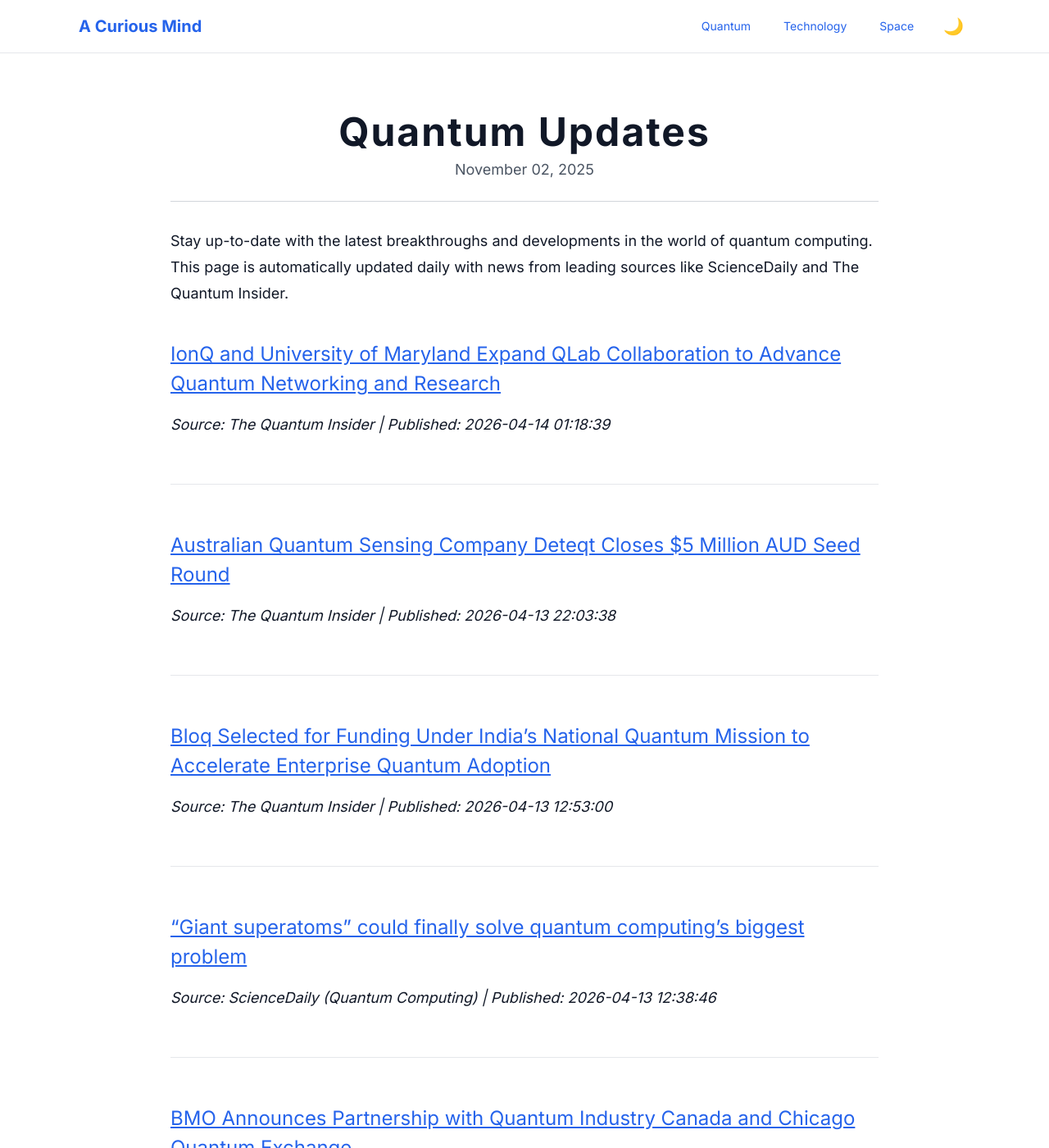
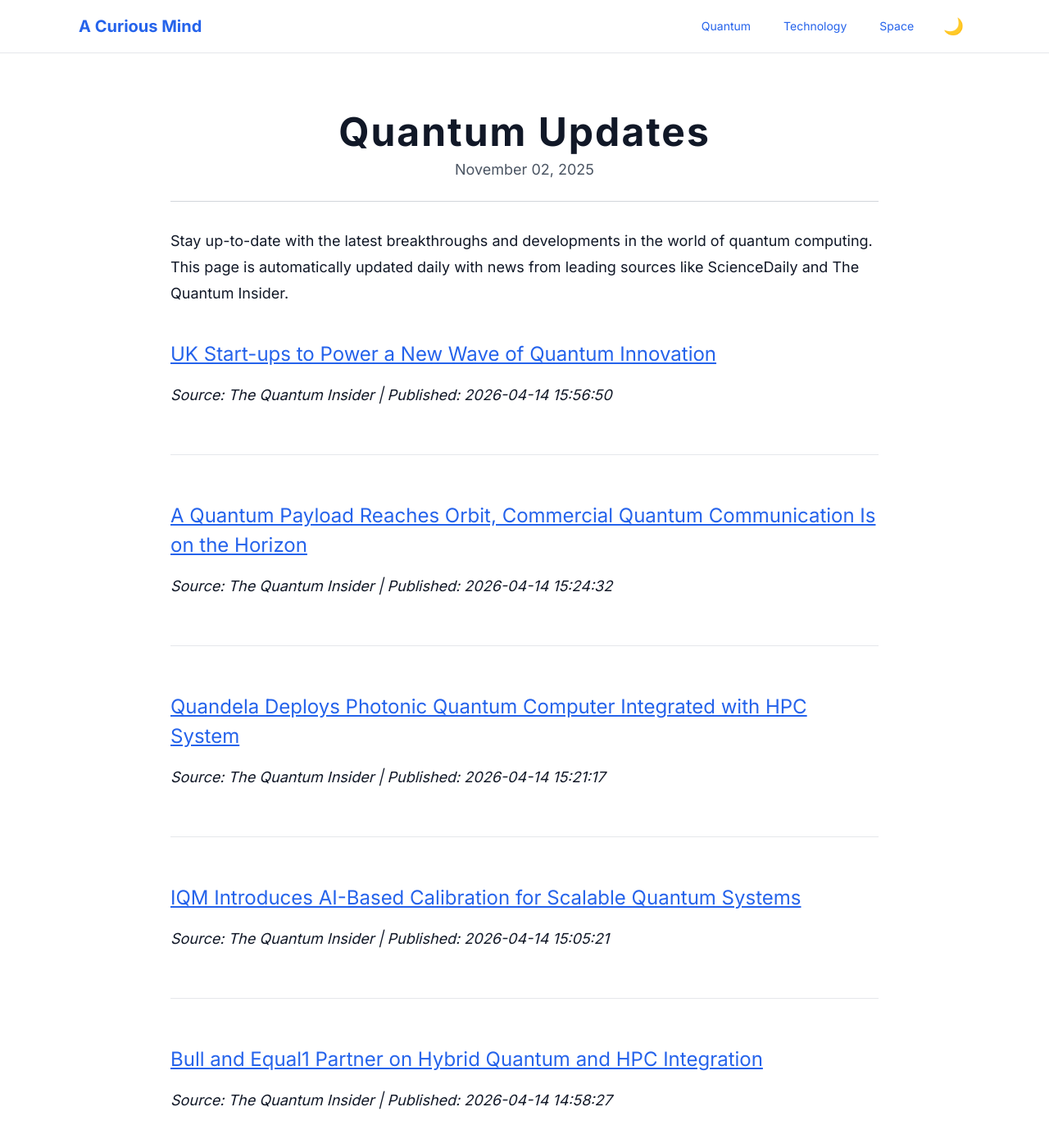
Before and after one commit to onehl7/onehl7.github.io, a Jekyll site: the page built from _posts/2025-11-02-quantum-updates.md, in a window 1280 px wide and 1400 px high. Shown: the whole window at 82% size. Built offline with Jekyll 4.4.1, drawn with Linux system fonts in a browser that asks for light colours; nearby versions of some CDN libraries; some of the changed text lies outside the part shown.

Commit message:
Update quantum news data

```diff
--- a/_data/quantum_news.json
+++ b/_data/quantum_news.json
@@ -1,39 +1,45 @@
 [
   {
     "source": "The Quantum Insider",
-    "title": "IonQ and University of Maryland Expand QLab Collaboration to Advance Quantum Networking and Research",
-    "link": "https://thequantuminsider.com/2026/04/14/ionq-umd-qlab-quantum-networking-expansion/",
-    "published": "2026-04-14 01:18:39"
+    "title": "UK Start-ups to Power a New Wave of Quantum Innovation",
+    "link": "https://thequantuminsider.com/2026/04/14/uk-start-ups-to-power-a-new-wave-of-quantum-innovation/",
+    "published": "2026-04-14 15:56:50"
   },
   {
     "source": "The Quantum Insider",
-    "title": "Australian Quantum Sensing Company Deteqt Closes $5 Million AUD Seed Round",
-    "link": "https://thequantuminsider.com/2026/04/13/australian-quantum-sensing-company-deteqt-closes-5-million-aud-seed-round/",
-    "published": "2026-04-13 22:03:38"
+    "title": "A Quantum Payload Reaches Orbit, Commercial Quantum Communication Is on the Horizon",
+    "link": "https://thequantuminsider.com/2026/04/14/a-quantum-payload-reaches-orbit-commercial-quantum-communication-is-on-the-horizon/",
+    "published": "2026-04-14 15:24:32"
   },
   {
     "source": "The Quantum Insider",
-    "title": "Bloq Selected for Funding Under India\u2019s National Quantum Mission to Accelerate Enterprise Quantum Adoption",
-    "link": "https://thequantuminsider.com/2026/04/13/bloq-selected-for-funding-under-indias-national-quantum-mission-to-accelerate-enterprise-quantum-adoption/",
-    "published": "2026-04-13 12:53:00"
+    "title": "Quandela Deploys Photonic Quantum Computer Integrated with HPC System",
+    "link": "https://thequantuminsider.com/2026/04/14/quandela-photonic-quantum-hpc/",
+    "published": "2026-04-14 15:21:17"
+  },
+  {
+    "source": "The Quantum Insider",
+    "title": "IQM Introduces AI-Based Calibration for Scalable Quantum Systems",
+    "link": "https://thequantuminsider.com/2026/04/14/iqm-ai-based-calibration-scalable-quantum-systems/",
+    "published": "2026-04-14 15:05:21"
+  },
+  {
+    "source": "The Quantum Insider",
+    "title": "Bull and Equal1 Partner on Hybrid Quantum and HPC Integration",
+    "link": "https://thequantuminsider.com/2026/04/14/bull-equal1-hybrid-quantum-hpc-integration-europe/",
+    "published": "2026-04-14 14:58:27"
+  },
+  {
+    "source": "ScienceDaily (Quantum Computing)",
+    "title": "Quantum systems can remember and forget at the same time, scientists discover",
+    "link": "https://www.sciencedaily.com/releases/2026/04/260413043150.htm",
+    "published": "2026-04-14 05:55:52"
   },
   {
     "source": "ScienceDaily (Quantum Computing)",
     "title": "\u201cGiant superatoms\u201d could finally solve quantum computing\u2019s biggest problem",
     "link": "https://www.sciencedaily.com/releases/2026/04/260413043155.htm",
     "published": "2026-04-13 12:38:46"
-  },
-  {
-    "source": "The Quantum Insider",
-    "title": "BMO Announces Partnership with Quantum Industry Canada and Chicago Quantum Exchange",
-    "link": "https://thequantuminsider.com/2026/04/13/bmo-announces-partnership-with-quantum-industry-canada-and-chicago-quantum-exchange/",
-    "published": "2026-04-13 11:53:01"
-  },
-  {
-    "source": "The Quantum Insider",
-    "title": "Making Light Spin With a Gold Nanorod",
-    "link": "https://thequantuminsider.com/2026/04/13/making-light-spin-with-a-gold-nanorod/",
-    "published": "2026-04-13 11:18:56"
   },
   {
     "source": "ScienceDaily (Quantum Computing)",
@@ -52,11 +58,5 @@
     "title": "Scientists find quantum computers forget most of their work",
     "link": "https://www.sciencedaily.com/releases/2026/04/260406045126.htm",
     "published": "2026-04-06 09:08:06"
-  },
-  {
-    "source": "ScienceDaily (Quantum Computing)",
-    "title": "Scientists built a quantum battery that breaks the rules of charging",
-    "link": "https://www.sciencedaily.com/releases/2026/04/260403224452.htm",
-    "published": "2026-04-05 03:00:42"
   }
 ]
```
